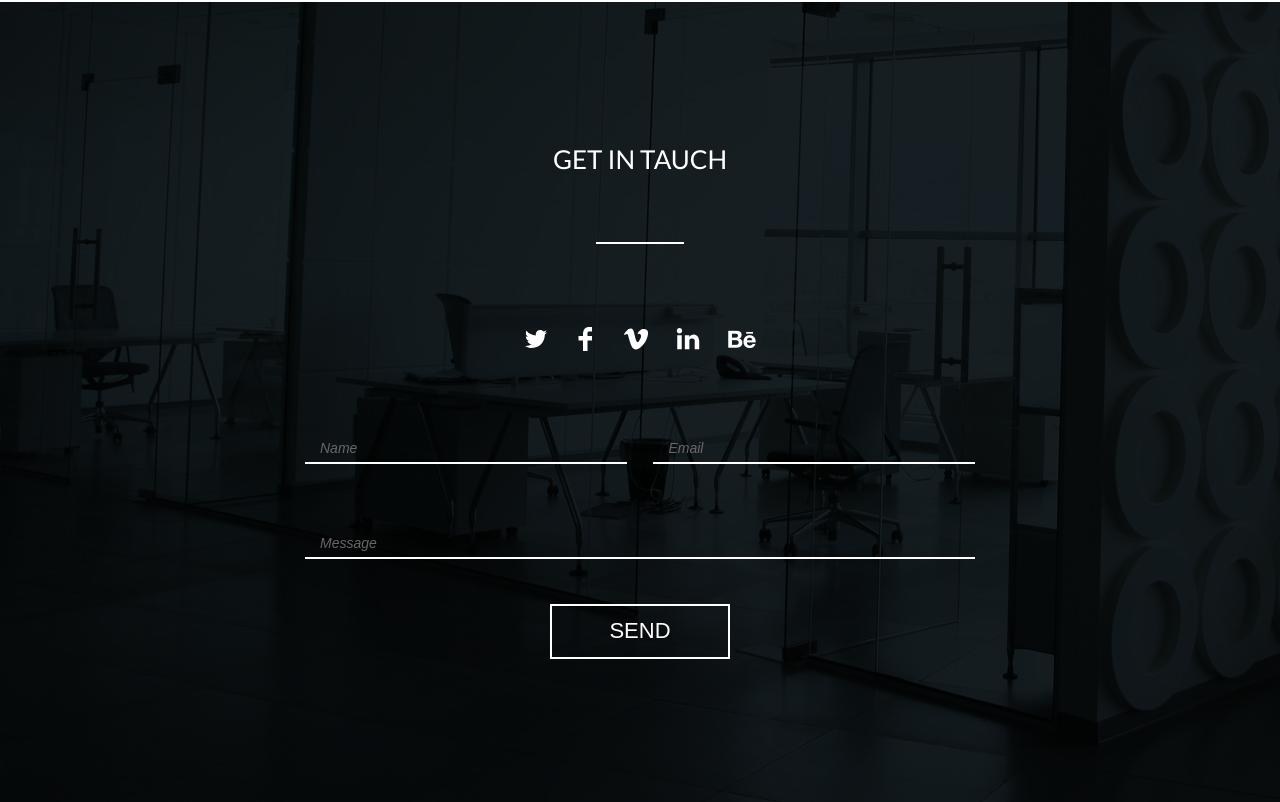
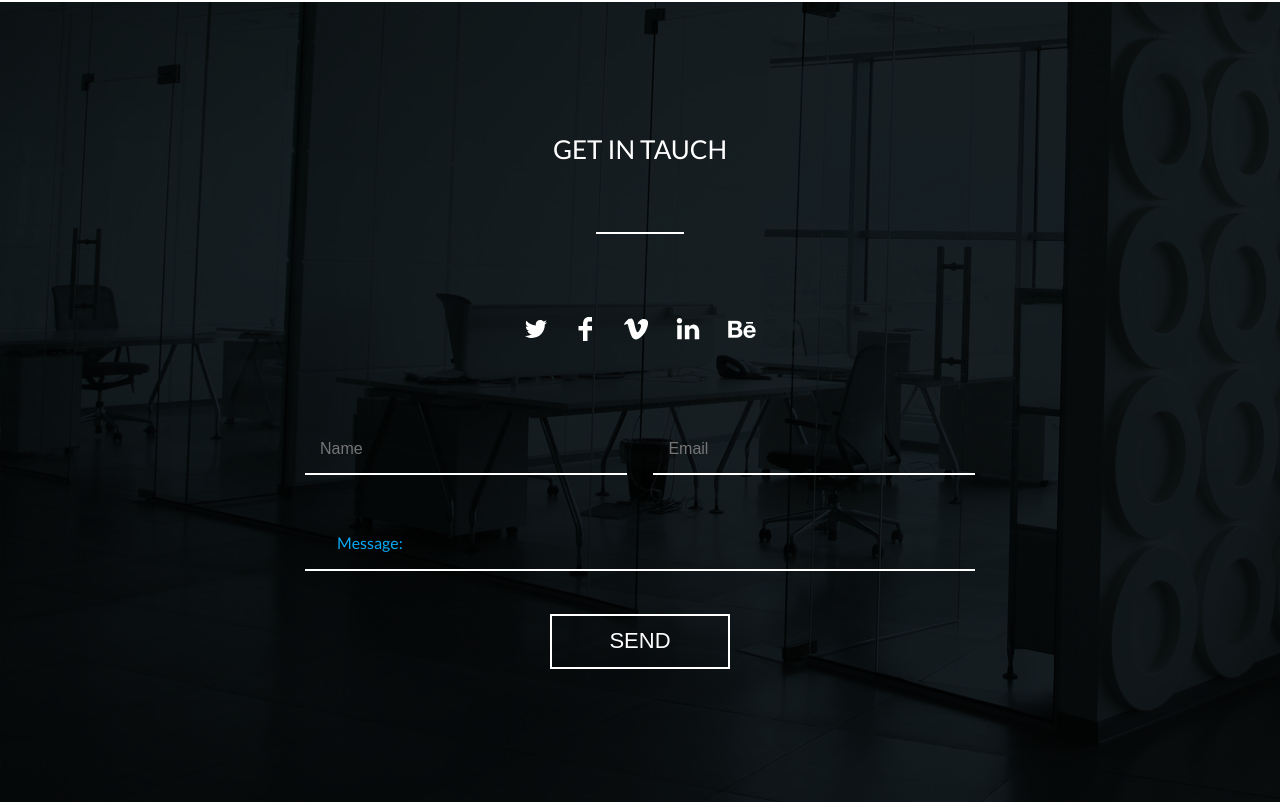
Before and after one commit to Evgeniykir2/html_css_lessons, a plain HTML site: page elegant/index.html in a window 1280 px wide. Shown: the part 3036-3838 px from the top of the page. Drawn offline with Linux system fonts and the light colour scheme.

Commit message:
Placeholder for input type='text'

```diff
--- a/elegant/css/sections/_getintouch.scss
+++ b/elegant/css/sections/_getintouch.scss
@@ -61,6 +61,7 @@
                 @include display-flex(row,
                 space-between,
                 center);
+                height: 46px;
                 width: 100%;
                 margin-bottom: 65px;
                 vertical-align: middle;
@@ -103,18 +104,28 @@
     &--name,
     &--email,
     &--message {
+        position: relative;
+        z-index: 10;
         width: 48%;
         display: inline-block;
         background-color: transparent;
         border: none;
-        font-size: 14px;
+        font-size: 16px;
         padding: 0 15px;
-        line-height: 2.0;
+        line-height: 3.0;
+        border-top: 2px solid transparent;
         border-bottom: 2px solid $white;
+        vertical-align: bottom;
+        transition: 0.3s ease;
+        &:hover,
+        &:focus {
+            border-top-color: $white;
+            color: $white;
+            outline: none;
+        }
     }
     &--message {
         width: 100%;
-        margin-bottom: 45px;
     }
     &--submit {
         width: 180px;
@@ -133,6 +144,8 @@
     }
 }
 
+
+/*
 form input[placeholder],
 form input::placeholder {
     outline: none;
@@ -143,3 +156,49 @@ form input::placeholder {
         color: $white;
     }
 }
+*/
+
+.input_block {
+    width: 100%;
+    height: 50px;
+    position: relative;
+    margin-bottom: 45px;
+}
+
+.input_block label {
+    display: block;
+    width: 40px;
+    height: 48px;
+    position: absolute;
+    top: 0;
+    left: 0;
+}
+
+.input_block label span {
+    display: block;
+    height: 24px;
+    width: 40px;
+    -webkit-transition: all 0.3s ease;
+    -moz-transition: all 0.3s ease;
+    -o-transition: all 0.3s ease;
+    -ms-transition: all 0.3s ease;
+    transition: all 0.3s ease;
+    font-family: "Lato";
+    font-size: 16px;
+    line-height: 1.0;
+    color: $blueL;
+    position: absolute;
+    top: 1em;
+    left: 2em;
+}
+
+.input_block:hover input+label {
+    height: 12px;
+}
+
+.input_block:hover input+label span,
+.input_block input:focus+label span {
+    font-size: 12px;
+    color: $grayMedeum;
+    top: 5px;
+}
--- a/elegant/index.html
+++ b/elegant/index.html
@@ -169,11 +169,16 @@
                     </div>
                 </div>
                 <form action="" class="getintouch__conteiner--form">
-                    <div class="getintouch__conteiner--form_item">
+                    <div class="getintouch__conteiner--form_item input_block">
                         <input type="text" class="form--name" placeholder="Name">
                         <input type="email" class="form--email" placeholder="Email">
                     </div>
-                    <input type="text" class="form--message" placeholder="Message">
+                    <div class="input_block">
+                        <input type="text" class="form--message">
+                        <label for="name_input">
+                            <span>Message:</span>
+                        </label>
+                    </div>
                     <button class="form--submit">SEND</button>
                 </form>
             </div>
```
Also changed, not shown: elegant/css/main.css.
